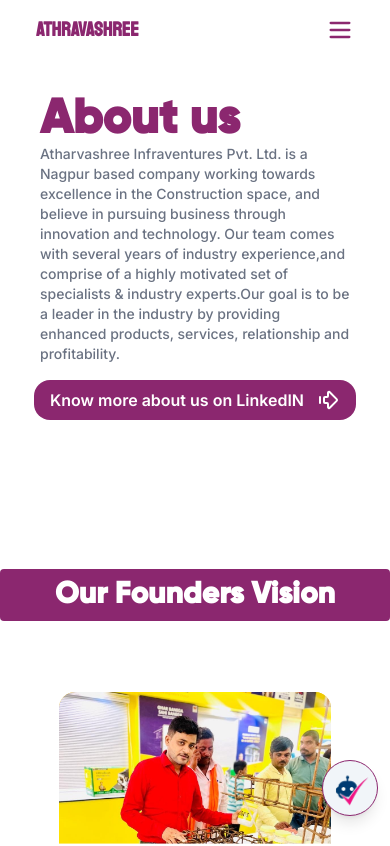
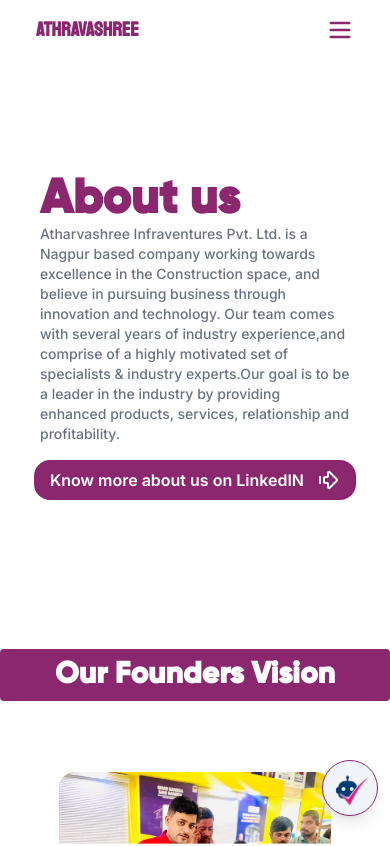
Before and after one commit to MUCHKUNDRAJE/Athravashree, a React (Vite) app: page /about in a window 390 px wide. Shown: the top 846 px of the page. Built offline with nearby package versions, Linux system fonts and the light colour scheme; a web font is replaced by a local one.

Commit message:
added-about-fix

```diff
--- a/src/components/about/pages/Page1.jsx
+++ b/src/components/about/pages/Page1.jsx
@@ -4,7 +4,7 @@ import { ArrowBigRightDashIcon } from 'lucide-react';
 function Page1({logoref, titleref}) {
   return (
    <div  className='inter md:min-h-screen flex  overflow-hidden  md:flex md:flex-row md:pt-20 w-full '>
-        <div className=' -mt-20 md:mt-0 font-bold  md:p-20 h-[80vh] flex items-start justify-center flex-col w-full  md:w-1/2 text-[#8B276F] '>
+        <div className='  md:mt-0 font-bold  md:p-20 h-[80vh] flex items-start justify-center flex-col w-full  md:w-1/2 text-[#8B276F] '>
                 <h1 className=' gilroy px-10 font-bold text-5xl md:text-8xl   text-[#8B276F] ' >
 
               About us
```
